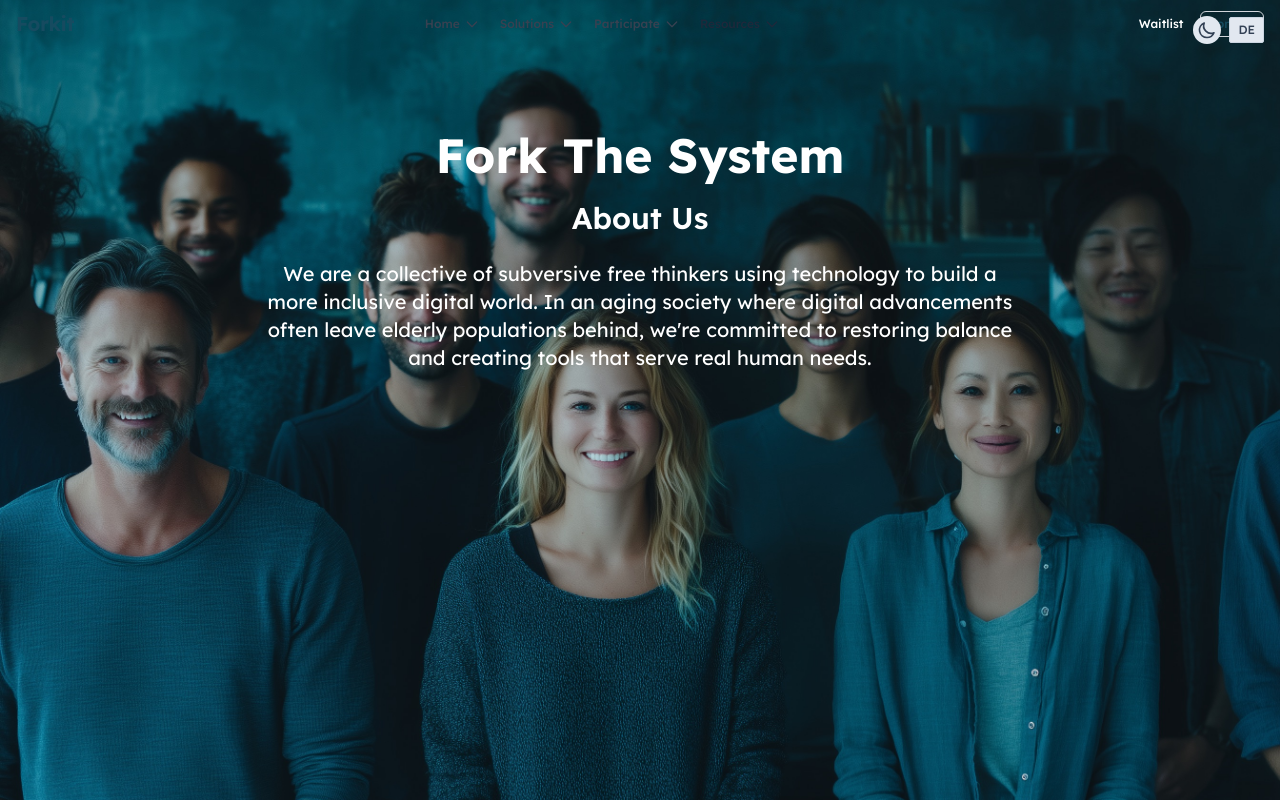
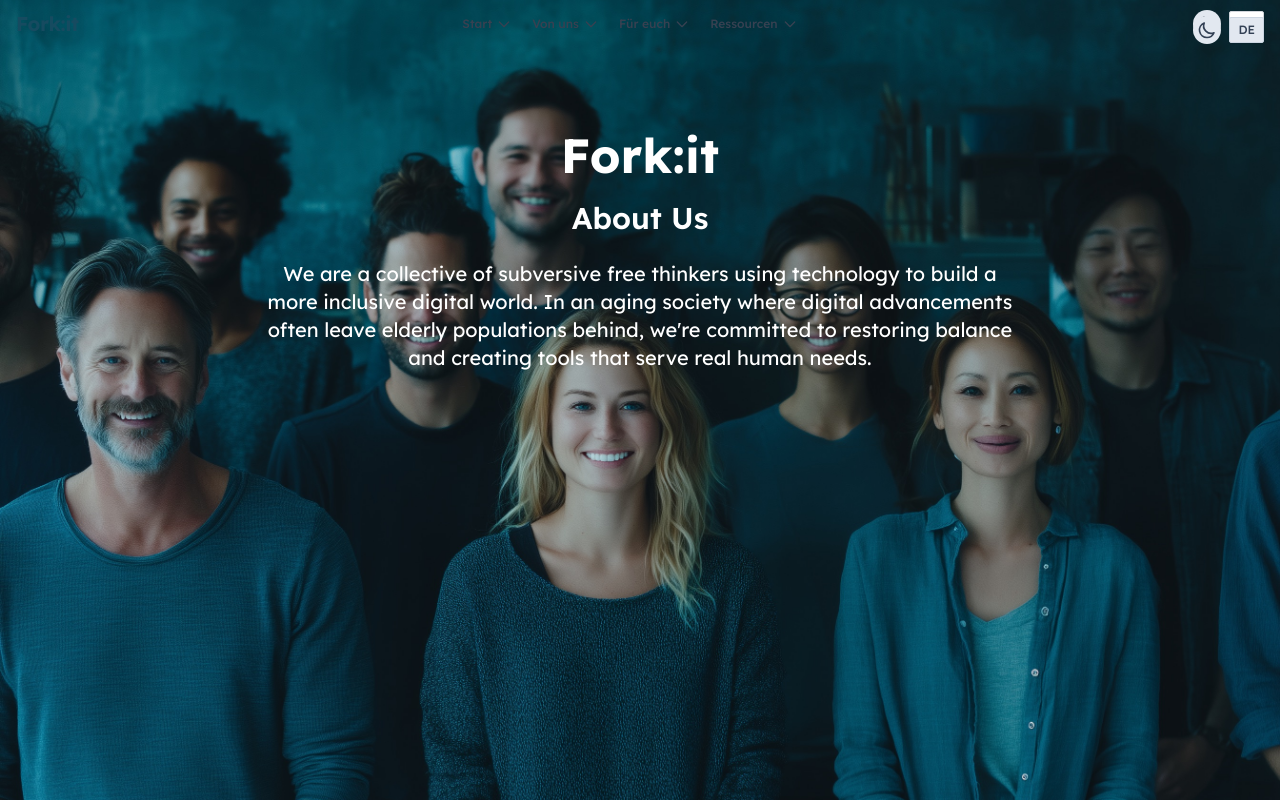
Before and after one commit to densenden/forkit, a React (Create React App) app: page /ueber-uns in a window 1280 px wide. Shown: the top 802 px of the page. Built offline with nearby package versions, Linux system fonts and the light colour scheme.

Commit message:
Rebrand to Fork:it: Update naming across AboutPage, Navbar, Footer, and README

```diff
--- a/src/components/Footer.tsx
+++ b/src/components/Footer.tsx
@@ -6,83 +6,93 @@ const Footer: React.FC = () => {
   const { t } = useTranslation();
   const currentYear = new Date().getFullYear();
 
-  // Footer links organized by category
-  const linkGroups = [
-    {
-      title: "Manifest & Mission",
-      links: [
-        { path: '/manifest', label: 'Manifest' },
-        { path: '/ueber-uns', label: 'Über uns' },
-        { path: '/name-voting', label: 'Namensabstimmung' },
-      ]
-    },
-    {
-      title: "Angebot",
-      links: [
-        { path: '/fuer-wen', label: 'Für wen ist das?' },
-        { path: '/loesungen', label: 'Was wir bauen' },
-        { path: '/partner-werden', label: 'Partner werden' },
-      ]
-    },
-    {
-      title: "Mitmachen",
-      links: [
-        { path: '/deine-story', label: 'Story & Wunschliste' },
-        { path: '/ideen', label: 'Öffentliche Ideen' },
-        { path: '/warteliste', label: 'Warteliste' },
-        { path: '/blog', label: 'Blog / Dossier' },
-      ]
-    },
-  ];
-
   return (
-    <footer className="bg-dark text-white pt-12 pb-8">
-      <div className="container mx-auto px-4 md:px-6">
-        <div className="grid grid-cols-1 md:grid-cols-5 gap-8">
-          {/* Logo & About */}
-          <div className="md:col-span-2">
-            <Link to="/" className="text-2xl font-lexend font-bold text-white tracking-tight">
-              <span className="text-primary">Fork</span>it
+    <footer className="bg-white dark:bg-deepblue-950 text-gray-700 dark:text-gray-200 pt-12 pb-8 border-t border-gray-200 dark:border-deepblue-800">
+      <div className="container mx-auto px-4">
+        <div className="grid grid-cols-1 md:grid-cols-4 gap-8">
+          {/* Column 1: Logo and Tagline */}
+          <div className="col-span-1">
+            <Link to="/" className="text-xl font-lexend font-bold text-primary tracking-tight">
+              <span className="text-dark dark:text-white">Fork</span>:it
             </Link>
-            <p className="mt-4 text-gray-300 text-sm max-w-md">
-              Eine Bewegung für digitale Selbstbestimmung. Wir helfen kleinen Unternehmen,
-              Selbstständigen und benachteiligten Zielgruppen, sich von digitalen Abhängigkeiten
-              großer Plattformen zu lösen.
+            <p className="mt-2 text-sm leading-relaxed">
+              Giving small businesses back their digital independence.
             </p>
           </div>
 
-          {/* Link Groups */}
-          {linkGroups.map((group, i) => (
-            <div key={i} className="md:col-span-1">
-              <h3 className="font-lexend font-semibold text-lg mb-4">
-                {group.title}
-              </h3>
-              <ul className="space-y-2">
-                {group.links.map((link, j) => (
-                  <li key={j}>
-                    <Link
-                      to={link.path}
-                      className="text-gray-300 hover:text-white text-sm transition-colors"
-                    >
-                      {link.label}
-                    </Link>
-                  </li>
-                ))}
-              </ul>
-            </div>
-          ))}
+          {/* Column 2: Manifest & Mission */}
+          <div className="col-span-1">
+            <h3 className="text-sm font-semibold uppercase tracking-wide mb-3">{t('footer.title1')}</h3>
+            <ul className="space-y-2">
+              <li>
+                <Link to="/manifest" className="text-sm text-gray-600 dark:text-gray-400 hover:text-primary dark:hover:text-ocean-300 transition-colors no-underline">
+                  {t('nav.manifest')}
+                </Link>
+              </li>
+              <li>
+                <Link to="/ueber-uns" className="text-sm text-gray-600 dark:text-gray-400 hover:text-primary dark:hover:text-ocean-300 transition-colors no-underline">
+                  {t('nav.about')}
+                </Link>
+              </li>
+            </ul>
+          </div>
+
+          {/* Column 3: Offering */}
+          <div className="col-span-1">
+            <h3 className="text-sm font-semibold uppercase tracking-wide mb-3">{t('footer.title2')}</h3>
+            <ul className="space-y-2">
+              <li>
+                <Link to="/loesungen" className="text-sm text-gray-600 dark:text-gray-400 hover:text-primary dark:hover:text-ocean-300 transition-colors no-underline">
+                  {t('nav.solutions')}
+                </Link>
+              </li>
+              <li>
+                <Link to="/fuer-wen" className="text-sm text-gray-600 dark:text-gray-400 hover:text-primary dark:hover:text-ocean-300 transition-colors no-underline">
+                  {t('nav.targetGroups')}
+                </Link>
+              </li>
+            </ul>
+          </div>
+
+          {/* Column 4: Participate */}
+          <div className="col-span-1">
+            <h3 className="text-sm font-semibold uppercase tracking-wide mb-3">{t('footer.title3')}</h3>
+            <ul className="space-y-2">
+              <li>
+                <Link to="/partner-werden" className="text-sm text-gray-600 dark:text-gray-400 hover:text-primary dark:hover:text-ocean-300 transition-colors no-underline">
+                  {t('nav.partners')}
+                </Link>
+              </li>
+              <li>
+                <Link to="/deine-story" className="text-sm text-gray-600 dark:text-gray-400 hover:text-primary dark:hover:text-ocean-300 transition-colors no-underline">
+                  {t('nav.story')}
+                </Link>
+              </li>
+              <li>
+                <Link to="/warteliste" className="text-sm text-gray-600 dark:text-gray-400 hover:text-primary dark:hover:text-ocean-300 transition-colors no-underline">
+                  {t('nav.waitlist')}
+                </Link>
+              </li>
+              <li>
+                <Link to="/kontakt" className="text-sm text-gray-600 dark:text-gray-400 hover:text-primary dark:hover:text-ocean-300 transition-colors no-underline">
+                  {t('nav.contact')}
+                </Link>
+              </li>
+            </ul>
+          </div>
         </div>
 
-        <div className="border-t border-gray-700 mt-10 pt-6 flex flex-col md:flex-row justify-between items-center">
-          <p className="text-gray-400 text-xs">
-            © {currentYear} Forkit. Alle Rechte vorbehalten.
-          </p>
-          <div className="flex space-x-4 mt-4 md:mt-0">
-            <Link to="/impressum" className="text-gray-400 hover:text-white transition-colors text-xs">
-              Impressum
+        {/* Bottom section with legal links */}
+        <div className="border-t border-gray-200 dark:border-deepblue-800 mt-8 pt-8 flex flex-col md:flex-row justify-between">
+          <div className="text-xs text-gray-500 dark:text-gray-400">
+            &copy; {currentYear} Fork:it. {t('footer.copyright')}
+          </div>
+          <div className="mt-4 md:mt-0 flex space-x-4">
+            <Link to="/impressum" className="text-xs text-gray-500 dark:text-gray-400 hover:text-primary dark:hover:text-ocean-300 transition-colors no-underline">
+              {t('footer.imprint')}
             </Link>
-            <Link to="/datenschutz" className="text-gray-400 hover:text-white transition-colors text-xs">
-              Datenschutz
+            <Link to="/datenschutz" className="text-xs text-gray-500 dark:text-gray-400 hover:text-primary dark:hover:text-ocean-300 transition-colors no-underline">
+              {t('footer.privacy')}
             </Link>
           </div>
         </div>
--- a/src/components/Navbar.tsx
+++ b/src/components/Navbar.tsx
@@ -1,19 +1,23 @@
 import React, { useState, useEffect, useRef } from 'react';
 import { Link, useLocation } from 'react-router-dom';
 import { useTranslation } from 'react-i18next';
+import ThemeToggle from './ThemeToggle';
 
 interface RouteType {
   path: string;
   name: string;
   element: React.ReactNode;
+  navSection?: string;
+  showInNav?: boolean;
 }
 
 interface NavbarProps {
   currentLang: string;
   routes: RouteType[];
+  setCurrentLang: (lang: string) => void;
 }
 
-const Navbar: React.FC<NavbarProps> = ({ currentLang, routes }) => {
+const Navbar: React.FC<NavbarProps> = ({ currentLang, routes, setCurrentLang }) => {
   const { t } = useTranslation();
   const [isOpen, setIsOpen] = useState(false);
   const [scrolled, setScrolled] = useState(false);
@@ -47,6 +51,12 @@ const Navbar: React.FC<NavbarProps> = ({ currentLang, routes }) => {
     };
   }, []);
 
+  useEffect(() => {
+    // Close menu when route changes
+    setIsOpen(false);
+    setOpenDropdown(null);
+  }, [location.pathname]);
+
   const toggleMenu = () => {
     setIsOpen(!isOpen);
   };
@@ -56,32 +66,37 @@ const Navbar: React.FC<NavbarProps> = ({ currentLang, routes }) => {
     setOpenDropdown(null);
   };
 
-  // Organize routes in a more logical structure
+  const toggleLanguage = () => {
+    const newLang = currentLang === 'de' ? 'en' : 'de';
+    setCurrentLang(newLang);
+  };
+
+  // Organize routes based on new navigation structure
   const menuGroups = {
-    // Main section with Homepage and Manifest
-    main: {
-      name: t('nav.home'),
-      items: routes.filter(route => ['/', '/manifest'].includes(route.path)),
+    // Start
+    start: {
+      name: 'Start',
+      items: routes.filter(route => route.navSection === 'start'),
     },
-    // For whom and what we're building (core offering)
-    offering: {
-      name: t('nav.solutions'),
-      items: routes.filter(route => ['/loesungen', '/fuer-wen'].includes(route.path)),
+    // Von Uns
+    'von-uns': {
+      name: 'Von uns',
+      items: routes.filter(route => route.navSection === 'von-uns'),
     },
-    // Ways to participate
-    participate: {
-      name: t('nav.participate'),
-      items: routes.filter(route => ['/partner-werden', '/deine-story', '/name-voting'].includes(route.path)),
+    // Für Euch
+    'fuer-euch': {
+      name: 'Für euch',
+      items: routes.filter(route => route.navSection === 'fuer-euch'),
     },
-    // Information and resources
-    resources: {
-      name: t('nav.resources'),
-      items: routes.filter(route => ['/blog', '/ideen', '/ueber-uns'].includes(route.path)),
+    // Ressourcen
+    ressourcen: {
+      name: 'Ressourcen',
+      items: routes.filter(route => route.navSection === 'ressourcen'),
     },
     // Action items remain separate for emphasis
     actions: {
       name: t('actions'),
-      items: routes.filter(route => ['/warteliste', '/kontakt'].includes(route.path)),
+      items: routes.filter(route => route.navSection === 'actions'),
     }
   };
 
@@ -93,12 +108,21 @@ const Navbar: React.FC<NavbarProps> = ({ currentLang, routes }) => {
     }
   };
 
+  const isActiveSection = (section: string): boolean => {
+    const activePage = routes.find(route => route.path === location.pathname);
+    return activePage?.navSection === section;
+  };
+
   return (
-    <nav className={`fixed w-full z-40 transition-all duration-300 ${scrolled ? 'bg-white/90 backdrop-blur-sm shadow-md py-1' : 'bg-transparent py-2'}`}>
+    <nav className={`fixed w-full z-40 transition-all duration-300 ${
+      scrolled
+        ? 'bg-white dark:bg-deepblue-950 shadow-md py-1'
+        : 'bg-transparent dark:bg-deepblue-950/80 backdrop-blur-sm py-2'
+    }`}>
       <div className="container mx-auto px-3 md:px-4">
         <div className="flex justify-between items-center">
           <Link to="/" className="text-xl font-lexend font-bold text-primary tracking-tight">
-            <span className="text-dark">Fork</span>it
+            <span className="text-dark dark:text-white">Fork</span>:it
           </Link>
 
           {/* Desktop Navigation */}
@@ -107,13 +131,10 @@ const Navbar: React.FC<NavbarProps> = ({ currentLang, routes }) => {
             {Object.entries(menuGroups).filter(([key]) => key !== 'actions').map(([key, group]) => (
               <div key={key} className="relative">
                 <button
-                  className={`font-lexend text-xs font-medium px-2 py-2 hover:text-primary rounded-md flex items-center ${
-                    openDropdown === key ? 'text-primary' :
-                    location.pathname === '/' && key === 'main' ? 'text-primary' :
-                    (key === 'offering' && ['/loesungen', '/fuer-wen'].includes(location.pathname)) ||
-                    (key === 'participate' && ['/partner-werden', '/deine-story', '/name-voting'].includes(location.pathname)) ||
-                    (key === 'resources' && ['/blog', '/ideen', '/ueber-uns'].includes(location.pathname))
-                    ? 'text-primary' : 'text-gray-700'
+                  className={`font-lexend text-xs font-medium px-2 py-2 rounded-sm flex items-center ${
+                    openDropdown === key || isActiveSection(key)
+                      ? 'text-primary dark:text-ocean-300 bg-primary/5 dark:bg-ocean-900/30'
+                      : 'text-gray-700 dark:text-gray-200 hover:bg-primary/5 dark:hover:bg-ocean-900/30 hover:text-primary dark:hover:text-ocean-300'
                   }`}
                   onClick={() => toggleDropdown(key)}
                 >
@@ -125,15 +146,15 @@ const Navbar: React.FC<NavbarProps> = ({ currentLang, routes }) => {
 
                 {/* Dropdown menu */}
                 {openDropdown === key && (
-                  <div className="absolute top-full left-0 mt-1 bg-white rounded-md shadow-lg py-1 min-w-[180px] z-50">
+                  <div className="absolute top-full left-0 mt-1 bg-white dark:bg-deepblue-900 rounded-sm shadow-lg py-1 min-w-[180px] z-50">
                     {group.items.map((route) => (
                       <Link
                         key={route.path}
                         to={route.path}
-                        className={`block px-4 py-2 text-xs hover:bg-gray-100 ${
+                        className={`block px-4 py-2 text-xs hover:bg-primary/5 dark:hover:bg-ocean-900/30 ${
                           location.pathname === route.path
-                            ? 'text-primary font-medium'
-                            : 'text-gray-700'
+                            ? 'text-primary dark:text-ocean-300 font-medium bg-primary/5 dark:bg-ocean-900/20'
+                            : 'text-gray-700 dark:text-gray-300'
                         }`}
                         onClick={closeMenu}
                       >
@@ -146,28 +167,48 @@ const Navbar: React.FC<NavbarProps> = ({ currentLang, routes }) => {
             ))}
           </div>
 
-          {/* Action Items */}
+          {/* Action Items and Theme/Language Toggles */}
           <div className="hidden md:flex items-center space-x-2">
             {menuGroups.actions.items.map((route) => (
               <Link
                 key={route.path}
                 to={route.path}
-                className={`font-lexend text-xs font-medium px-2 py-1 rounded-md ${
-                  route.path === '/warteliste'
-                    ? 'bg-primary text-white hover:bg-primary/90'
-                    : 'border border-gray-300 hover:border-primary hover:text-primary'
+                className={`font-lexend text-xs font-medium px-2 py-1 rounded-sm ${
+                  route.path === location.pathname
+                    ? 'bg-primary text-white'
+                    : route.path === '/warteliste'
+                      ? 'bg-primary text-white hover:bg-primary-600'
+                      : 'bg-white dark:bg-deepblue-900 border border-gray-300 dark:border-gray-600 text-gray-700 dark:text-gray-200 hover:border-primary hover:text-primary dark:hover:border-ocean-400 dark:hover:text-ocean-300'
                 }`}
               >
                 {route.name}
               </Link>
             ))}
+
+            {/* Theme Toggle & Language Switcher moved to the right */}
+            <div className="flex items-center ml-3 space-x-2">
+              <ThemeToggle />
+              <button
+                onClick={toggleLanguage}
+                className="px-2 py-1 bg-white dark:bg-deepblue-900 text-gray-700 dark:text-gray-200 rounded-sm border border-gray-300 dark:border-gray-600 font-lexend font-medium text-xs shadow-sm hover:border-primary hover:text-primary dark:hover:border-ocean-400 dark:hover:text-ocean-300 transition-all"
+              >
+                {currentLang === 'de' ? 'EN' : 'DE'}
+              </button>
+            </div>
           </div>
 
-          {/* Mobile Menu Button */}
-          <div className="md:hidden">
+          {/* Mobile Menu Button and Language/Theme Switches */}
+          <div className="md:hidden flex items-center space-x-2">
+            <ThemeToggle />
+            <button
+              onClick={toggleLanguage}
+              className="px-2 py-1 bg-white dark:bg-deepblue-900 text-gray-700 dark:text-gray-200 rounded-sm border border-gray-300 dark:border-gray-600 font-lexend font-medium text-xs shadow-sm hover:border-primary hover:text-primary dark:hover:border-ocean-400 dark:hover:text-ocean-300 transition-all"
+            >
+              {currentLang === 'de' ? 'EN' : 'DE'}
+            </button>
             <button
               onClick={toggleMenu}
-              className="text-gray-700 focus:outline-none"
+              className="text-gray-700 dark:text-white focus:outline-none ml-2"
               aria-label="Toggle menu"
             >
               {isOpen ? (
@@ -186,7 +227,7 @@ const Navbar: React.FC<NavbarProps> = ({ currentLang, routes }) => {
 
       {/* Mobile Menu */}
       <div
-        className={`md:hidden absolute top-full left-0 right-0 bg-white border-b border-gray-200 transition-all duration-300 overflow-hidden ${
+        className={`md:hidden absolute top-full left-0 right-0 bg-white dark:bg-deepblue-900 border-b border-gray-200 dark:border-deepblue-800 transition-all duration-300 overflow-hidden ${
           isOpen ? 'max-h-[80vh] opacity-100 shadow-md overflow-y-auto' : 'max-h-0 opacity-0'
         }`}
       >
@@ -194,10 +235,12 @@ const Navbar: React.FC<NavbarProps> = ({ currentLang, routes }) => {
           {/* Mobile accordion menu */}
           <div className="flex flex-col space-y-1">
             {Object.entries(menuGroups).filter(([key]) => key !== 'actions').map(([key, group]) => (
-              <div key={key} className="border-b border-gray-100 pb-1">
+              <div key={key} className="border-b border-gray-100 dark:border-deepblue-800 pb-1">
                 <button
                   className={`w-full text-left font-lexend py-2 flex justify-between items-center ${
-                    openDropdown === `mobile-${key}` ? 'text-primary font-medium' : 'text-gray-700'
+                    openDropdown === `mobile-${key}` || isActiveSection(key)
+                      ? 'text-primary dark:text-ocean-300 font-medium'
+                      : 'text-gray-700 dark:text-gray-200'
                   }`}
                   onClick={() => toggleDropdown(`mobile-${key}`)}
                 >
@@ -209,7 +252,7 @@ const Navbar: React.FC<NavbarProps> = ({ currentLang, routes }) => {
 
                 {/* Mobile submenu */}
                 <div className={`overflow-hidden transition-all duration-200 ${
-                  openDropdown === `mobile-${key}` ? 'max-h-60 opacity-100' : 'max-h-0 opacity-0'
+                  openDropdown === `mobile-${key}` ? 'max-h-96 opacity-100' : 'max-h-0 opacity-0'
                 }`}>
                   {group.items.map((route) => (
                     <Link
@@ -217,8 +260,8 @@ const Navbar: React.FC<NavbarProps> = ({ currentLang, routes }) => {
                       to={route.path}
                       className={`block pl-4 py-2 text-sm ${
                         location.pathname === route.path
-                          ? 'text-primary'
-                          : 'text-gray-600'
+                          ? 'text-primary dark:text-ocean-300 bg-primary/5 dark:bg-ocean-900/20'
+                          : 'text-gray-600 dark:text-gray-300 hover:bg-primary/5 dark:hover:bg-ocean-900/30'
                       }`}
                       onClick={closeMenu}
                     >
@@ -235,10 +278,12 @@ const Navbar: React.FC<NavbarProps> = ({ currentLang, routes }) => {
                 <Link
                   key={route.path}
                   to={route.path}
-                  className={`font-lexend text-sm font-medium py-2 text-center rounded-md ${
-                    route.path === '/warteliste'
+                  className={`font-lexend text-sm font-medium py-2 text-center rounded-sm ${
+                    route.path === location.pathname
                       ? 'bg-primary text-white'
-                      : 'border border-gray-300 text-gray-700'
+                      : route.path === '/warteliste'
+                        ? 'bg-primary text-white hover:bg-primary-600'
+                        : 'bg-white dark:bg-deepblue-900 border border-gray-300 dark:border-gray-600 text-gray-700 dark:text-gray-200'
                   }`}
                   onClick={closeMenu}
                 >
--- a/src/pages/AboutPage.tsx
+++ b/src/pages/AboutPage.tsx
@@ -30,7 +30,7 @@ const defaultTeamMembers: TeamMember[] = [
     role: 'Founder & CEO',
     bio: 'Multidisciplinary Full-Stack Developer & Product Strategist with over 15 years of experience.',
     image: '/images/team/denis.jpg',
-    longBio: 'Denis brings a unique blend of technical depth and creative vision to Forkit. With extensive experience spanning full-stack development, AI integration, design systems, and product strategy, he bridges the crucial gap between UX, branding, and engineering. As a critical mind and subversive free thinker, Denis is passionate about using AI to do good for people and giving back to society.'
+    longBio: 'Denis brings a unique blend of technical depth and creative vision to Fork:it. With extensive experience spanning full-stack development, AI integration, design systems, and product strategy, he bridges the crucial gap between UX, branding, and engineering. As a critical mind and subversive free thinker, Denis is passionate about using AI to do good for people and giving back to society.'
   },
   {
     name: 'Sarah Berger',
@@ -44,7 +44,7 @@ const defaultTeamMembers: TeamMember[] = [
     role: 'Technical Director',
     bio: 'Markus is an experienced developer focused on creating sustainable open-source solutions.',
     image: '/images/team/markus.jpg',
-    longBio: 'Having worked with various tech giants before joining Forkit, Markus brings a wealth of knowledge about what doesn\'t work in conventional digital ecosystems. He leads our development team with a focus on privacy, accessibility, and independence from proprietary systems.'
+    longBio: 'Having worked with various tech giants before joining Fork:it, Markus brings a wealth of knowledge about what doesn\'t work in conventional digital ecosystems. He leads our development team with a focus on privacy, accessibility, and independence from proprietary systems.'
   },
   {
     name: 'Jana Schmidt',
@@ -85,7 +85,7 @@ const defaultMilestones: Milestone[] = [
   {
     year: '2022',
     title: 'The Idea Emerges',
-    description: 'From frustration over increasing platform dependency, the idea for FORKIT is born.'
+    description: 'From frustration over increasing platform dependency, the idea for Fork:it is born.'
   },
   {
     year: '2023',
@@ -100,7 +100,7 @@ const defaultMilestones: Milestone[] = [
   {
     year: '2024',
     title: 'Official Founding',
-    description: 'FORKIT is established as a company focused on digital self-determination.'
+    description: 'Fork:it is established as a company focused on digital self-determination.'
   },
   {
     year: '2024',
@@ -171,7 +171,7 @@ const AboutPage: React.FC = () => {
         <div className="absolute inset-0 bg-black/50"></div>
         <div className="container mx-auto px-4 md:px-6 text-center relative z-10">
           <h1 className="font-lexend font-bold text-5xl text-white mb-4">
-            Fork The System
+            Fork:it
           </h1>
           <h2 className="font-lexend font-semibold text-3xl text-white mb-6">
             About Us
@@ -226,7 +226,7 @@ const AboutPage: React.FC = () => {
         <div className="container mx-auto px-4 md:px-6">
           <SectionTitle
             title="Meet Our Founder"
-            subtitle="The visionary behind Forkit's mission for digital self-determination"
+            subtitle="The visionary behind Fork:it's mission for digital self-determination"
             centered
           />
 
@@ -258,7 +258,7 @@ const AboutPage: React.FC = () => {
                   Multidisciplinary Full-Stack Developer & Product Strategist with over 15 years of experience.
                 </p>
                 <p className="text-slate-700 dark:text-slate-300 mb-4">
-                  Denis brings a unique blend of technical depth and creative vision to Forkit. With extensive experience spanning full-stack development, AI integration, design systems, and product strategy, he bridges the crucial gap between UX, branding, and engineering.
+                  Denis brings a unique blend of technical depth and creative vision to Fork:it. With extensive experience spanning full-stack development, AI integration, design systems, and product strategy, he bridges the crucial gap between UX, branding, and engineering.
                 </p>
                 <p className="text-slate-700 dark:text-slate-300 mb-4">
                   As a critical mind and subversive free thinker, Denis is passionate about using AI to do good for people and giving back to society. He believes in the power of technology to create more inclusive digital ecosystems, with a special focus on elderly people—a major group often left behind in the digital revolution.
```
Also changed, not shown: 1 other file (tests, documents, lock files or other folders).
